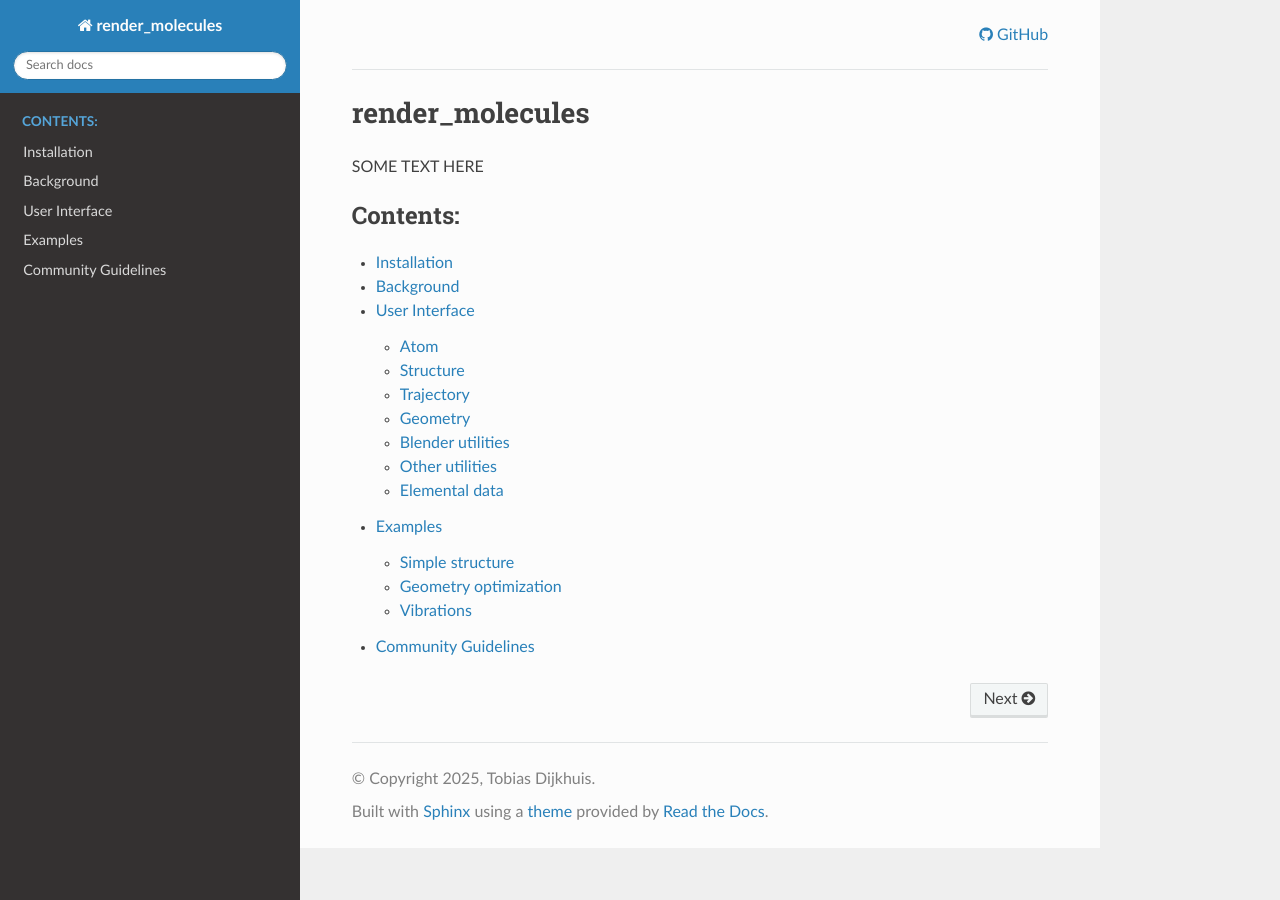
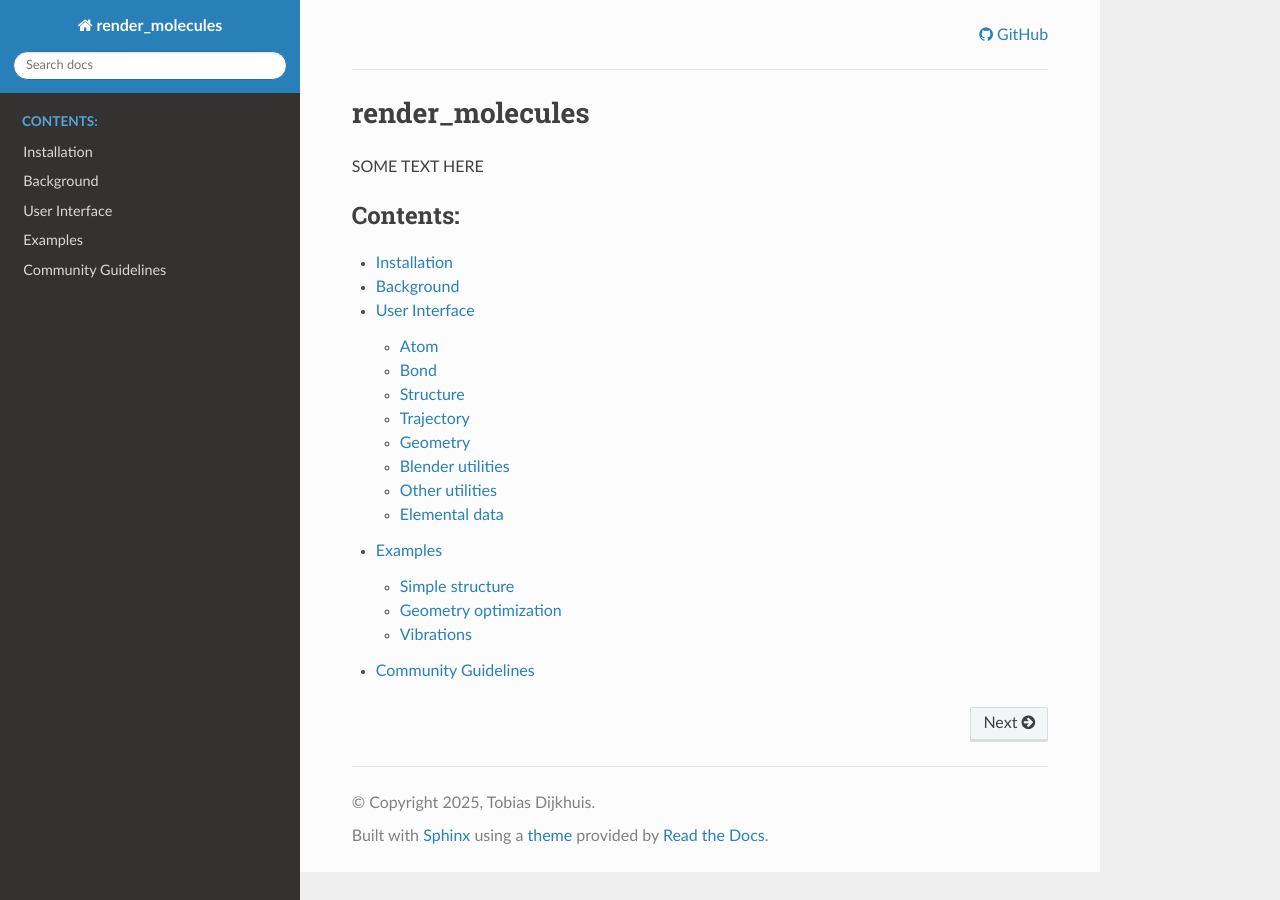
Before and after one commit to TobiasDijkhuis/RenderMolecules, a Sphinx documentation site: the page built from docs/source/index.rst, in a window 1280 px wide. Built offline with Sphinx 7.4.7 and the Read the Docs theme 3.1.0, drawn with Linux system fonts in a browser that asks for light colours.

Commit message:
Added Bond to docs

```diff
--- a/docs/source/user_interface.rst
+++ b/docs/source/user_interface.rst
@@ -8,6 +8,11 @@ Atom
 ----
 
 .. automodule:: render_molecules.atom
+
+Bond
+----
+
+.. automodule:: render_molecules.bond
 
 Structure
 ---------
```
